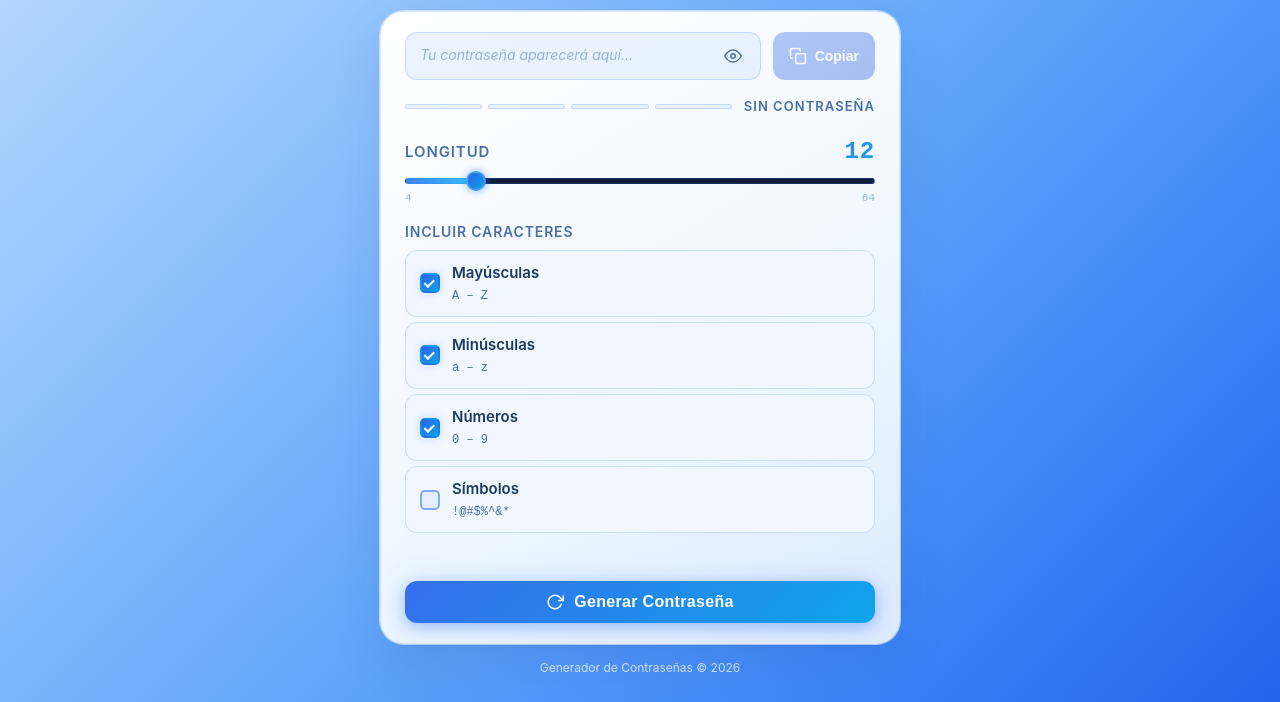
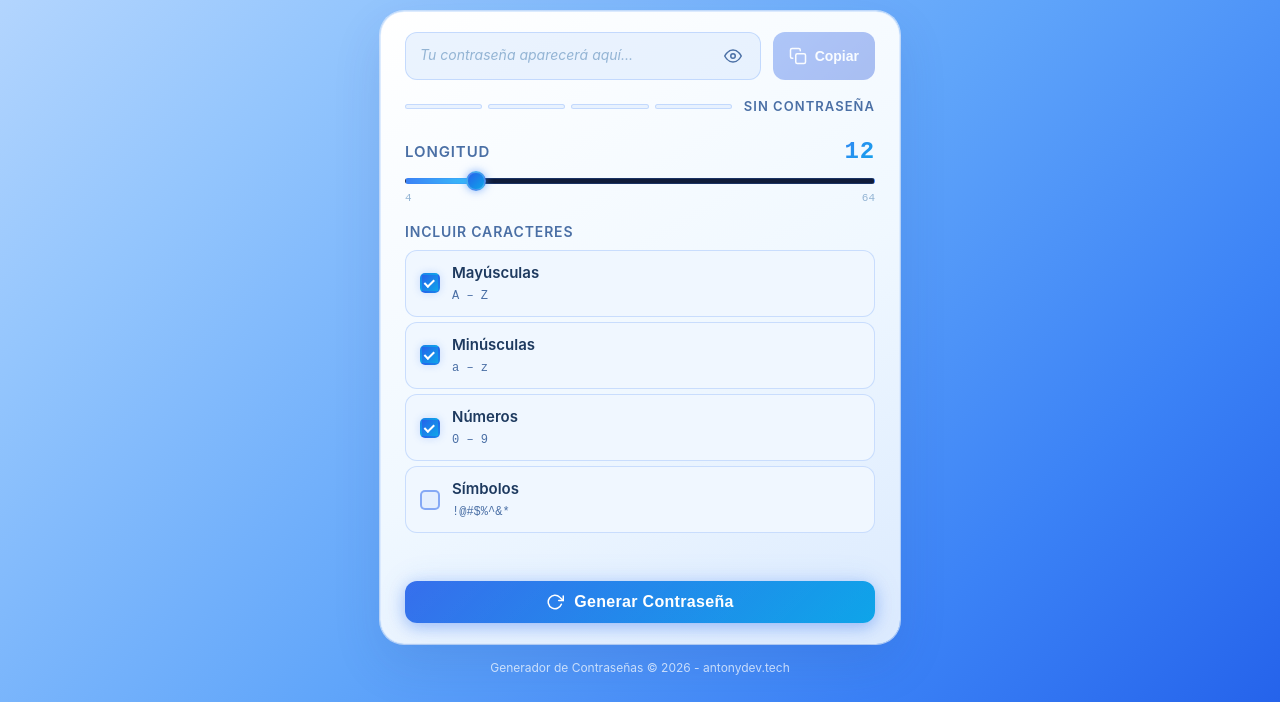
Before and after one commit to AntoniCut/01-udemy--01-victor-robles-web--12-master-antigravity--02-generador-contrasennas, a website: page index.html in a window 1280 px wide. Shown: the part 149-851 px from the top of the page. Drawn offline with Linux system fonts and the light colour scheme.

Commit message:
changes: texto footer

```diff
--- a/index.html
+++ b/index.html
@@ -214,6 +214,7 @@
             <p>
                 Generador de Contraseñas &copy;
                 <span id="footer-year"></span>
+                - antonydev.tech
             </p>
 
         </footer>
```
